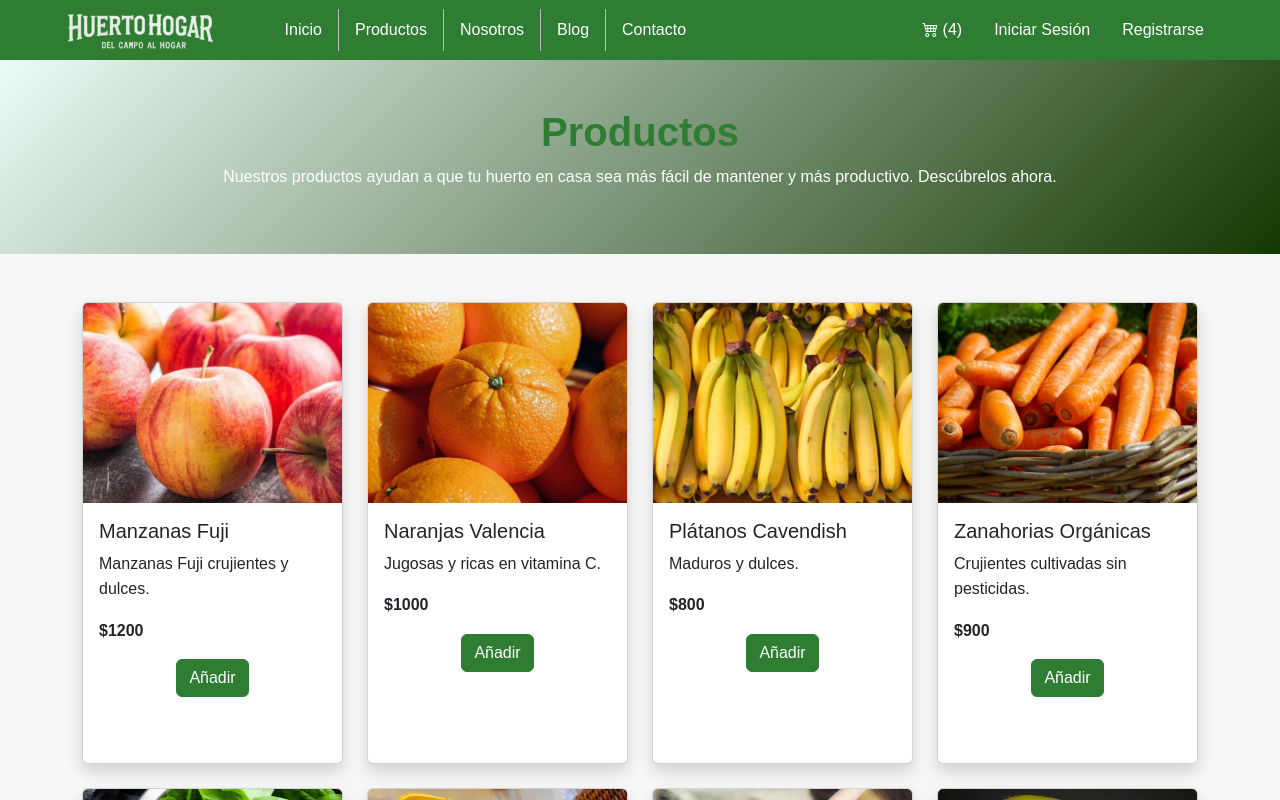
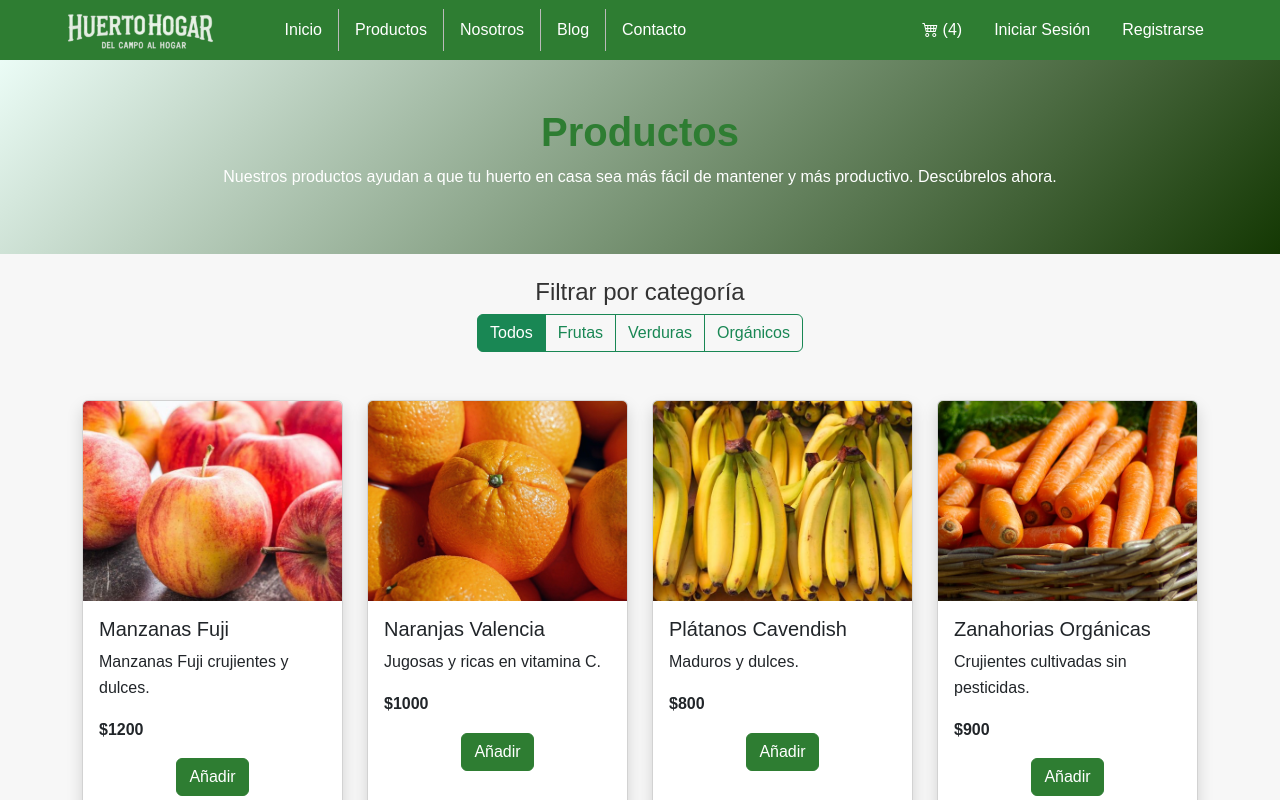
Before and after one commit to VicenteFuentes2404/HuertoHogaREACT, a React (Create React App) app in the folder huerto-hogar/: page /productos in a window 1280 px wide. Shown: the top 800 px of the page. Built offline with nearby package versions, Linux system fonts and the light colour scheme.

Commit message:
funcionaaaelFiltrooo

```diff
--- a/huerto-hogar/src/data/productos.js
+++ b/huerto-hogar/src/data/productos.js
@@ -13,56 +13,64 @@ const productos = [
     nombre: 'Manzanas Fuji',
     precio: 1200,
     descripcion: 'Manzanas Fuji crujientes y dulces.',
-    imagen: manzanaFuji
+    imagen: manzanaFuji,
+    categoria: "fruta"
   },
   {
     slug: 'naranjas-valencia',
     nombre: 'Naranjas Valencia',
     precio: 1000,
     descripcion: 'Jugosas y ricas en vitamina C.',
-    imagen: naranjasValencia
+    imagen: naranjasValencia,
+    categoria: "fruta"
   },
   {
     slug: 'platanos-cavendish',
     nombre: 'Plátanos Cavendish',
     precio: 800,
     descripcion: 'Maduros y dulces.',
-    imagen: platanosCavendish
+    imagen: platanosCavendish,
+    categoria: "fruta"
   },
   {
     slug: 'zanahorias-organicas',
     nombre: 'Zanahorias Orgánicas',
     precio: 900,
     descripcion: 'Crujientes cultivadas sin pesticidas.',
-    imagen: zanahoriasOrganicas
+    imagen: zanahoriasOrganicas,
+    categoria: "verdura"
   },
   {
     slug: 'espinacas-frescas',
     nombre: 'Espinacas Frescas',
     precio: 700,
     descripcion: 'Frescas y nutritivas.',
-    imagen: espinacasFrescas
+    imagen: espinacasFrescas,
+    categoria: "verdura"
   },
   {
     slug: 'pimientos-tricolores',
     nombre: 'Pimientos Tricolores',
     precio: 1500,
     descripcion: 'Ideales para salteados.',
-    imagen: pimientosTricolores
+    imagen: pimientosTricolores,
+    categoria: "verdura"
   },
   {
     slug: 'miel-organica',
     nombre: 'Miel Orgánica',
     precio: 5000,
     descripcion: 'Pura y orgánica.',
-    imagen: mielOrganica
+    imagen: mielOrganica,
+    categoria: "organico"
   },
   {
     slug: 'kiwi',
     nombre: 'Kiwi',
     precio: 1000,
     descripcion: 'Dulces y jugosos.',
-    imagen: kiwi
+    imagen: kiwi,
+    categoria: "fruta"
   }
 ];
 
--- a/huerto-hogar/src/pages/Productos.jsx
+++ b/huerto-hogar/src/pages/Productos.jsx
@@ -1,9 +1,18 @@
-import React from "react";
+// src/pages/Productos.jsx
+import React, { useState } from "react";
 import "../assets/css/style.css";
 import ProductCard from "../components/ProductCard";
-import productos from "../data/productos"; // Tu JS con productos
+import productos from "../data/productos";
 
 function Productos() {
+  const [categoriaSeleccionada, setCategoriaSeleccionada] = useState("todos");
+
+  // Filtramos los productos según la categoría seleccionada
+  const productosFiltrados =
+    categoriaSeleccionada === "todos"
+      ? productos
+      : productos.filter((p) => p.categoria === categoriaSeleccionada);
+
   return (
     <main>
       {/* HERO */}
@@ -17,12 +26,47 @@ function Productos() {
         </div>
       </section>
 
+      {/* FILTROS */}
+      <section className="container my-4 text-center">
+        <h4>Filtrar por categoría</h4>
+        <div className="btn-group" role="group">
+          <button
+            className={`btn btn-outline-success ${categoriaSeleccionada === "todos" ? "active" : ""}`}
+            onClick={() => setCategoriaSeleccionada("todos")}
+          >
+            Todos
+          </button>
+          <button
+            className={`btn btn-outline-success ${categoriaSeleccionada === "fruta" ? "active" : ""}`}
+            onClick={() => setCategoriaSeleccionada("fruta")}
+          >
+            Frutas
+          </button>
+          <button
+            className={`btn btn-outline-success ${categoriaSeleccionada === "verdura" ? "active" : ""}`}
+            onClick={() => setCategoriaSeleccionada("verdura")}
+          >
+            Verduras
+          </button>
+          <button
+            className={`btn btn-outline-success ${categoriaSeleccionada === "organico" ? "active" : ""}`}
+            onClick={() => setCategoriaSeleccionada("organico")}
+          >
+            Orgánicos
+          </button>
+        </div>
+      </section>
+
       {/* LISTADO DE PRODUCTOS */}
       <section className="container my-5" id="productos">
         <div className="row g-4">
-          {productos.map((p) => (
-            <ProductCard key={p.slug} producto={p} />
-          ))}
+          {productosFiltrados.length > 0 ? (
+            productosFiltrados.map((p) => (
+              <ProductCard key={p.slug} producto={p} />
+            ))
+          ) : (
+            <p className="text-center">No hay productos en esta categoría.</p>
+          )}
         </div>
       </section>
     </main>
```
